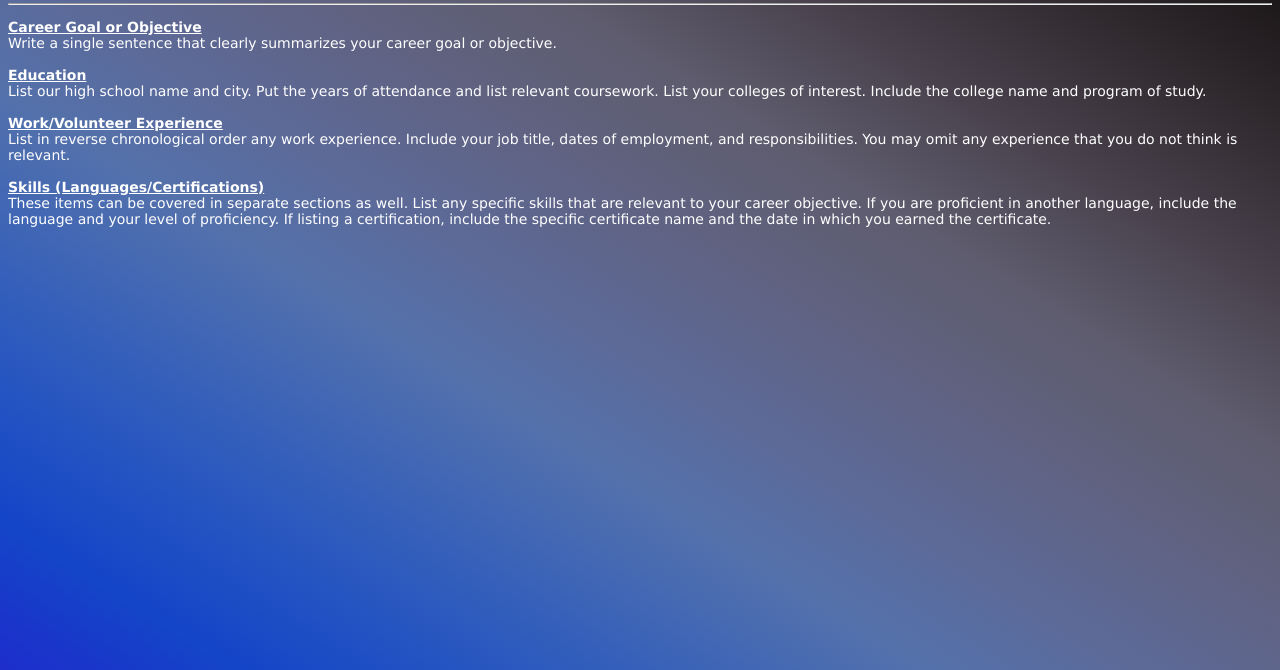
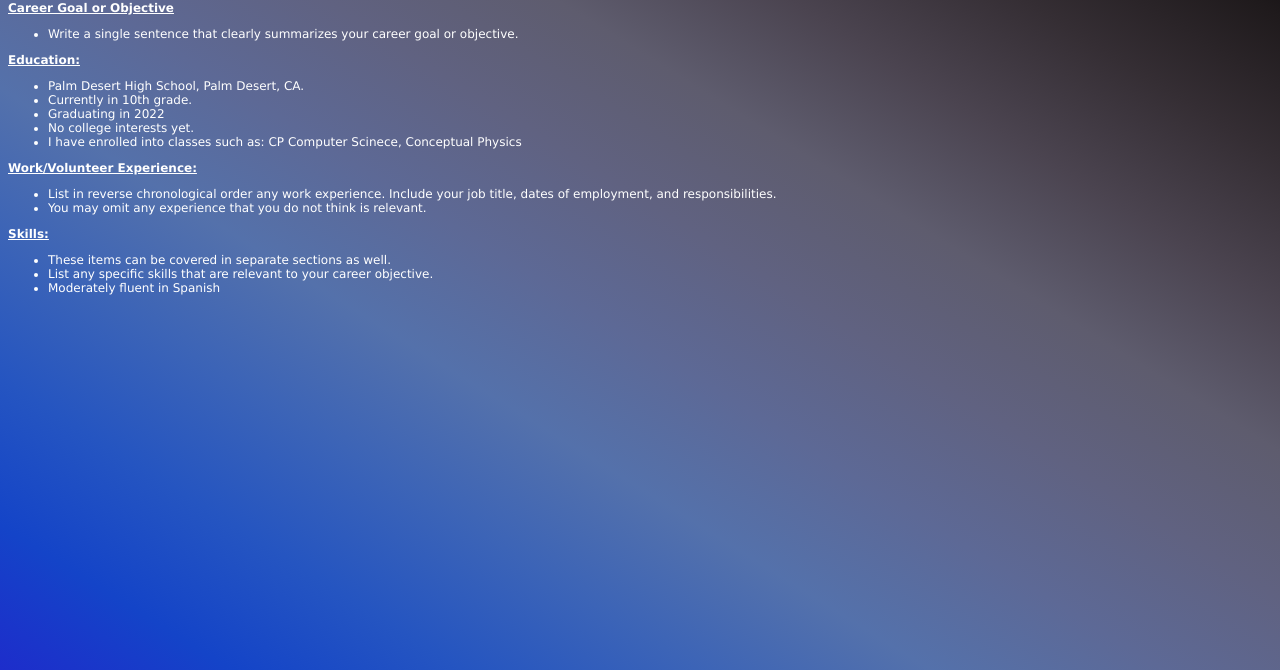
Before and after one commit to Zatarain10/Zatarain10.github.io, a plain HTML site: page resume.html in a window 1280 px wide. Shown: the part 130-800 px from the top of the page. Drawn offline with Linux system fonts and the light colour scheme.

Commit message:
worked on resume

```diff
--- a/resume.html
+++ b/resume.html
@@ -21,28 +21,33 @@
             </li>
         </ul>
 
-        <h2>Resumé</h2>
-        <hr>
+        <h2>Resumé</h2> <hr>
 
-        <p>
-            <b><u> Career Goal or Objective </u> </b> <br>
-            Write a single sentence that clearly summarizes your career goal or objective. <br>
-            <br>
-            <b><u> Education </u> </b> <br>
-            List our high school name and city. Put the years of attendance and list relevant coursework.
-            List your colleges of interest. Include the college name and program of study. <br>
-            <br>
-            <b><u> Work/Volunteer Experience </u> </b> <br>
-            List in reverse chronological order any work experience. Include your job title, dates of
-            employment, and responsibilities. You may omit any experience that you do not think is relevant. <br>
-            <br>
-            <b><u> Skills (Languages/Certifications) </u> </b> <br>
-            These items can be covered in separate sections as well.
-            List any specific skills that are relevant to your career objective.
-            If you are proficient in another language, include the language and your level of proficiency.
-            If listing a certification, include the specific certificate name and the date in which you earned
-            the certificate.
-        </P>
+            <b><u> Career Goal or Objective </u> </b>
+            <ul>
+                <li>Write a single sentence that clearly summarizes your career goal or objective.
+            </ul>
+            <b><u> Education:</u> </b>
+            <ul>
+                <li>Palm Desert High School, Palm Desert, CA.
+                <li>Currently in 10th grade.
+                <li>Graduating in 2022
+                <li>No college interests yet.
+                <li>I have enrolled into classes such as: CP Computer Scinece, Conceptual Physics
+            </ul>
+
+            <b><u> Work/Volunteer Experience:</u> </b>
+            <ul>
+                <li>List in reverse chronological order any work experience. Include your job title, dates of
+                    employment, and responsibilities.
+                <li>You may omit any experience that you do not think is relevant.
+            </ul>
+            <b><u> Skills:</u> </b>
+            <ul>
+                <li>These items can be covered in separate sections as well.
+                <li>List any specific skills that are relevant to your career objective.
+                <li>Moderately fluent in Spanish
+            </ul>
 
     </body>
 </html>
--- a/style.css
+++ b/style.css
@@ -50,7 +50,7 @@
             background: linear-gradient(to right top, #1d2dcb, #1444c8, #2555c1, #3c64b7, #5471ab, #5d6996, #606281, #5e5c6e, #4b4450, #352e34, #1f1a1c, #000000);
             font-family: Verdana;
             color: white;
-            font-size: 14px;
+            font-size: 12px;
         }
 
         table{
```
